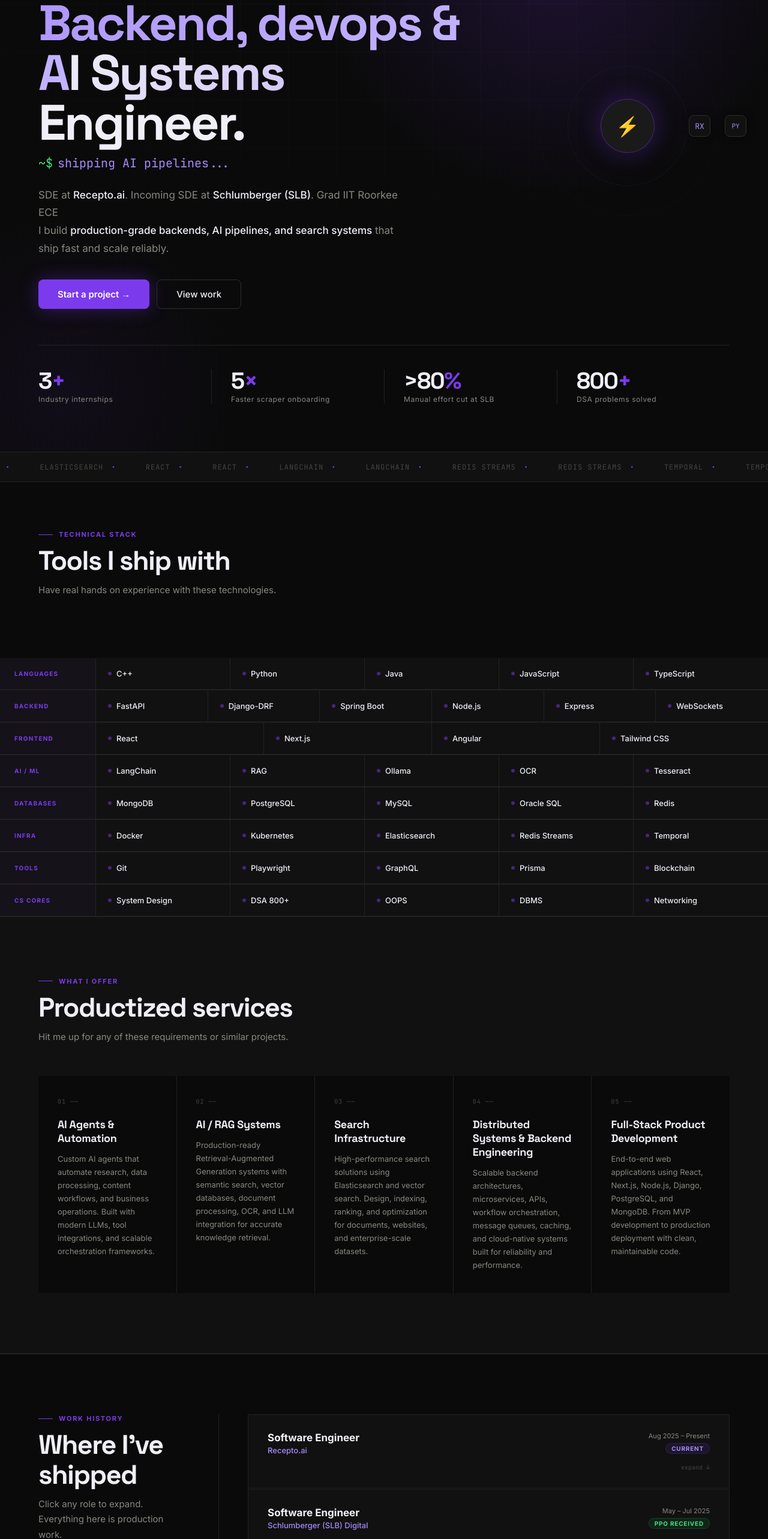
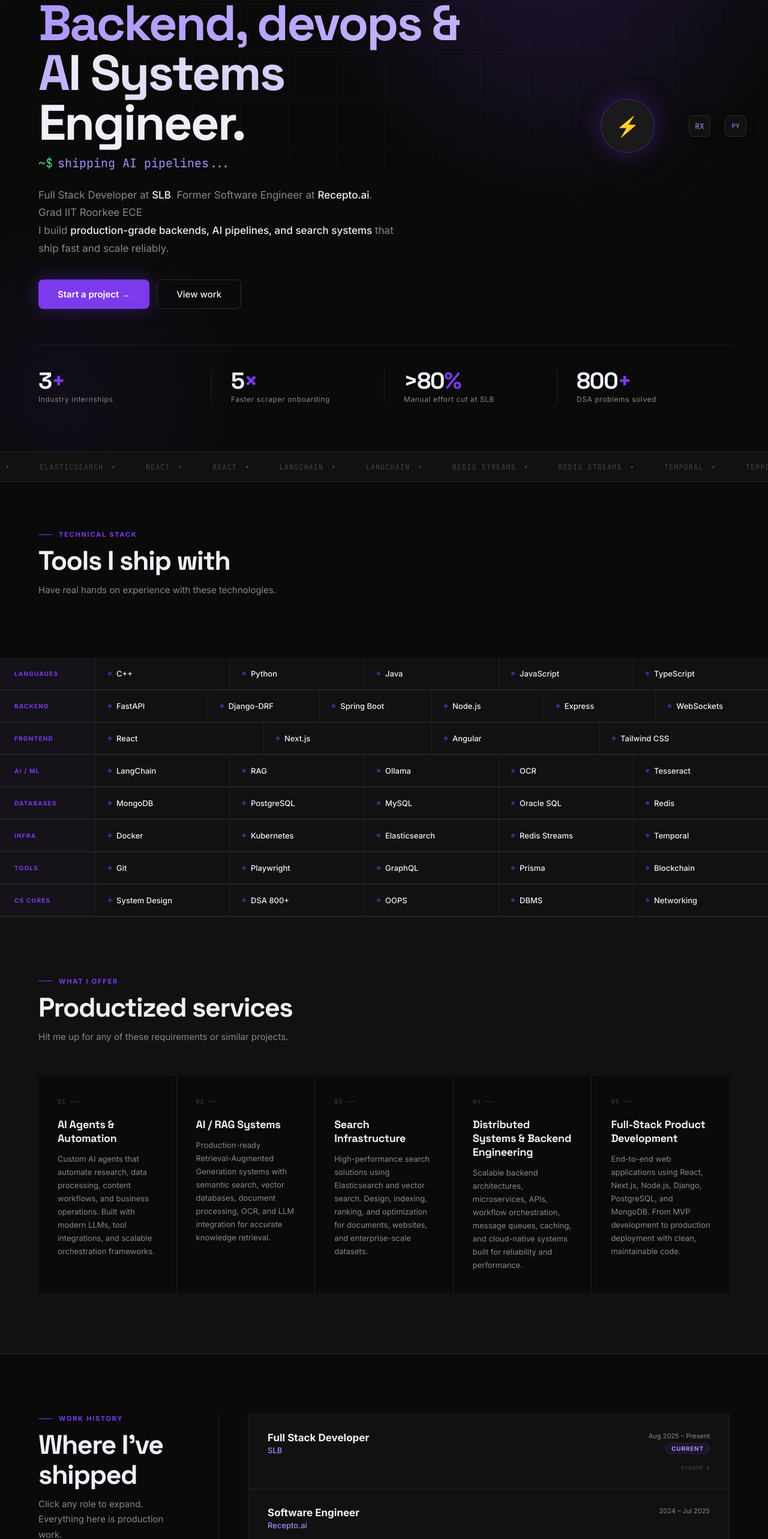
Before and after one commit to iamgoeldhruv/Portfolio, a React (Vite) app: page / in a window 1280 px wide. Shown: the part 234-2800 px from the top of the page at 60% size. Built offline with nearby package versions, Linux system fonts and the light colour scheme.

Commit message:
updated experience

```diff
--- a/src/components/Footer.tsx
+++ b/src/components/Footer.tsx
@@ -4,7 +4,7 @@ export function Footer() {
   return (
     <footer className="footer">
       <div className="footer-l">
-        © 2026 Dhruv Goel · IIT Roorkee · SDE @ Recepto.ai
+        © 2026 Dhruv Goel · IIT Roorkee · Full Stack Developer @ SLB
       </div>
       <div className="footer-r">dhruv.dev</div>
     </footer>
--- a/src/data/portfolioData.ts
+++ b/src/data/portfolioData.ts
@@ -191,42 +191,74 @@ export const services: ServiceItem[] = [
 
 export const experiences: ExperienceItem[] = [
   {
-    role: "Software Engineer",
-    company: "Recepto.ai",
+    role: "Full Stack Developer",
+    company: "SLB",
     period: "Aug 2025 – Present",
     badge: "Current",
     bullets: [
       {
         chunks: [
-          { text: "Architected 3-service microservice system", strong: true },
+          { text: "Building Data Workspace Infrastructure", strong: true },
           {
-            text: " (Tool-Core, Intent Engine, Profiler) automating entire manual lead-generation pipeline with Python, FastAPI, MongoDB, Redis Streams + Temporal.",
+            text: " to support scalable data workflows and reliable project collaboration.",
           },
         ],
       },
       {
         chunks: [
-          { text: "Config-driven universal scraper", strong: true },
+          { text: "Developing full-stack features", strong: true },
           {
-            text: " (Python + Playwright) — cut onboarding for new websites by ",
-          },
-          { text: "5×", strong: true },
-          { text: ", eliminated all repeated custom-scraper development." },
-        ],
-      },
-      {
-        chunks: [
-          { text: "Agentic workflow engine", strong: true },
-          {
-            text: " converts plain-English business requirements into executable AI-driven lead strategies via Temporal orchestration.",
+            text: " across the frontend, backend, and data layers for SLB project teams.",
           },
         ],
       },
       {
         chunks: [
-          { text: "Designed fault-tolerant real-time pipeline", strong: true },
+          { text: "Contributing to data workspace architecture", strong: true },
           {
-            text: " with retry handling and guaranteed message delivery for high-throughput enrichment at scale.",
+            text: " with maintainable services, integrations, and user-focused tooling.",
+          },
+        ],
+      },
+      {
+        chunks: [
+          {
+            text: "Collaborating across engineering and product teams",
+            strong: true,
+          },
+          {
+            text: " to deliver production-ready improvements to the platform.",
+          },
+        ],
+      },
+    ],
+  },
+  {
+    role: "Software Engineer",
+    company: "Recepto.ai",
+    period: "2024 – Jul 2025",
+    bullets: [
+      {
+        chunks: [
+          { text: "Built a universal web scraper", strong: true },
+          {
+            text: " using Python, Playwright, FastAPI, and Redis Streams for reliable data collection and delivery.",
+          },
+        ],
+      },
+      {
+        chunks: [
+          { text: "Designed config-driven scraping workflows", strong: true },
+          {
+            text: " that reduced custom scraper development and accelerated onboarding for new sources.",
+          },
+        ],
+      },
+      {
+        chunks: [
+          { text: "Improved fault tolerance and operational reliability", strong: true },
+          {
+            text: " with rate-limit handling, retries, and scalable backend integrations.",
           },
         ],
       },
--- a/src/sections/HeroSection.tsx
+++ b/src/sections/HeroSection.tsx
@@ -36,8 +36,8 @@ export function HeroSection() {
           </div>
 
           <p className="hero-desc">
-            SDE at <strong>Recepto.ai</strong>. Incoming SDE at{" "}
-            <strong>Schlumberger (SLB)</strong>. Grad IIT Roorkee ECE
+            Full Stack Developer at <strong>SLB</strong>. Former Software Engineer at{" "}
+            <strong>Recepto.ai</strong>. Grad IIT Roorkee ECE
             <br />I build{" "}
             <strong>
               production-grade backends, AI pipelines, and search systems
```
